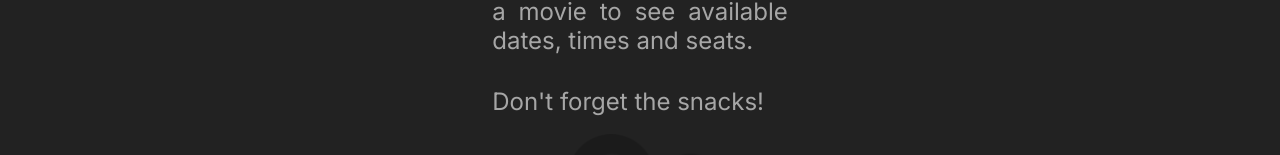
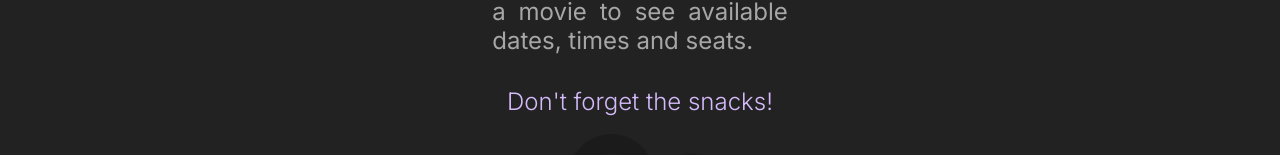
Before and after one commit to CatSnakeDeluxe/Case-My-Cinema, a React (Create React App) app in the folder mycinema/: page / in a window 1280 px wide. Shown: the part 233-388 px from the top of the page. Built offline with nearby package versions, Linux system fonts and the light colour scheme; data requests are answered from the project's data file.

Commit message:
just to be sure - one extra commit

```diff
--- a/mycinema/src/components/MovieInfo/MovieInfo.jsx
+++ b/mycinema/src/components/MovieInfo/MovieInfo.jsx
@@ -48,6 +48,7 @@ const MovieInfo = (props) => {
     };
 
     return (
+
         <div className='container'>
 
             <div className='movieHeader'>
@@ -104,7 +105,6 @@ const MovieInfo = (props) => {
 
         </div>
      )
-
 }
 
 export default MovieInfo;
--- a/mycinema/src/routes/LandingPage.css
+++ b/mycinema/src/routes/LandingPage.css
@@ -18,6 +18,10 @@
     margin: auto;
 }
 
+.landingPageH3 {
+    margin: 1rem;
+}
+
 .AboutPageP {
     width: 80%;
     margin: auto;
--- a/mycinema/src/routes/LandingPage.jsx
+++ b/mycinema/src/routes/LandingPage.jsx
@@ -8,7 +8,7 @@ const LandingPage = () => {
 
             <p className='landingPageP'>Under the movies tab you will find all movies in theatre right now. Choose a movie to see available dates, times and seats.</p>
 
-            <p className='landingPageP'>Don't forget the snacks!</p>
+            <h3 className='landingPageH3'>Don't forget the snacks!</h3>
 
             <div className='projector-container'>
                 <img className='projector' src={image} alt="" />
```
